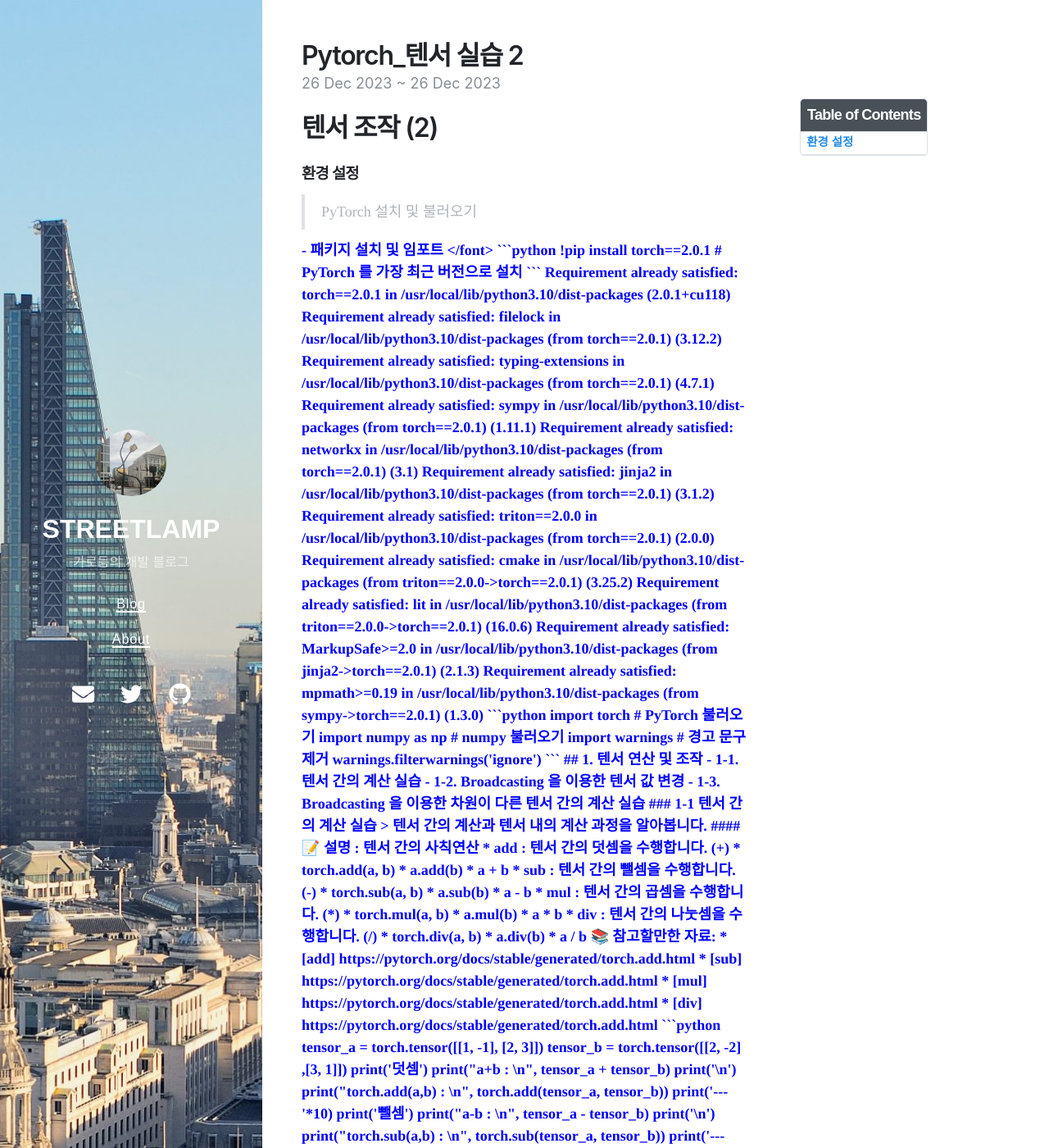
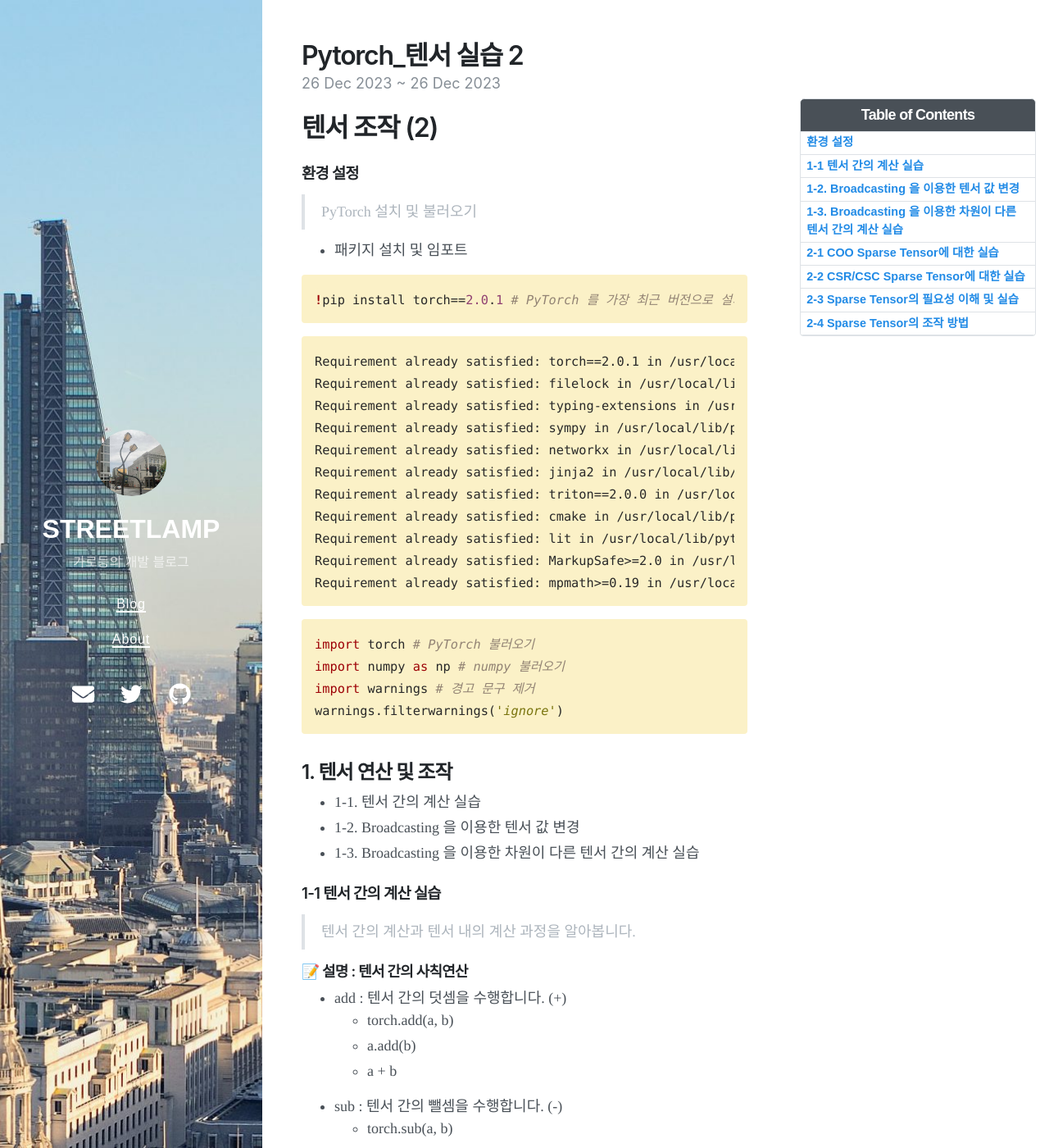
Before and after one commit to streetlamplee/streetlamplee.github.io, a Jekyll site: the page built from _posts/2023-12-26-Pytorch_tensor_practice2.md, in a window 1280 px wide and 1400 px high. Shown: the whole window at 82% size. Built offline with Jekyll 4.4.1, drawn with Linux system fonts in a browser that asks for light colours; nearby versions of some CDN libraries; some of the changed text lies outside the part shown.

Commit message:
fix: fix article

````diff
--- a/_posts/2023-12-26-Pytorch_tensor_practice2.md
+++ b/_posts/2023-12-26-Pytorch_tensor_practice2.md
@@ -12,9 +12,9 @@ toc:  true
 ### 환경 설정
 > PyTorch 설치 및 불러오기
 
-<font color = blue><b>
+
 - 패키지 설치 및 임포트
-</font><b>
+
 
 
 ```python
````
Also changed, not shown: _posts/2023-12-26-Pytorch_tensor_practice1.md.md (+1 -2 lines).
